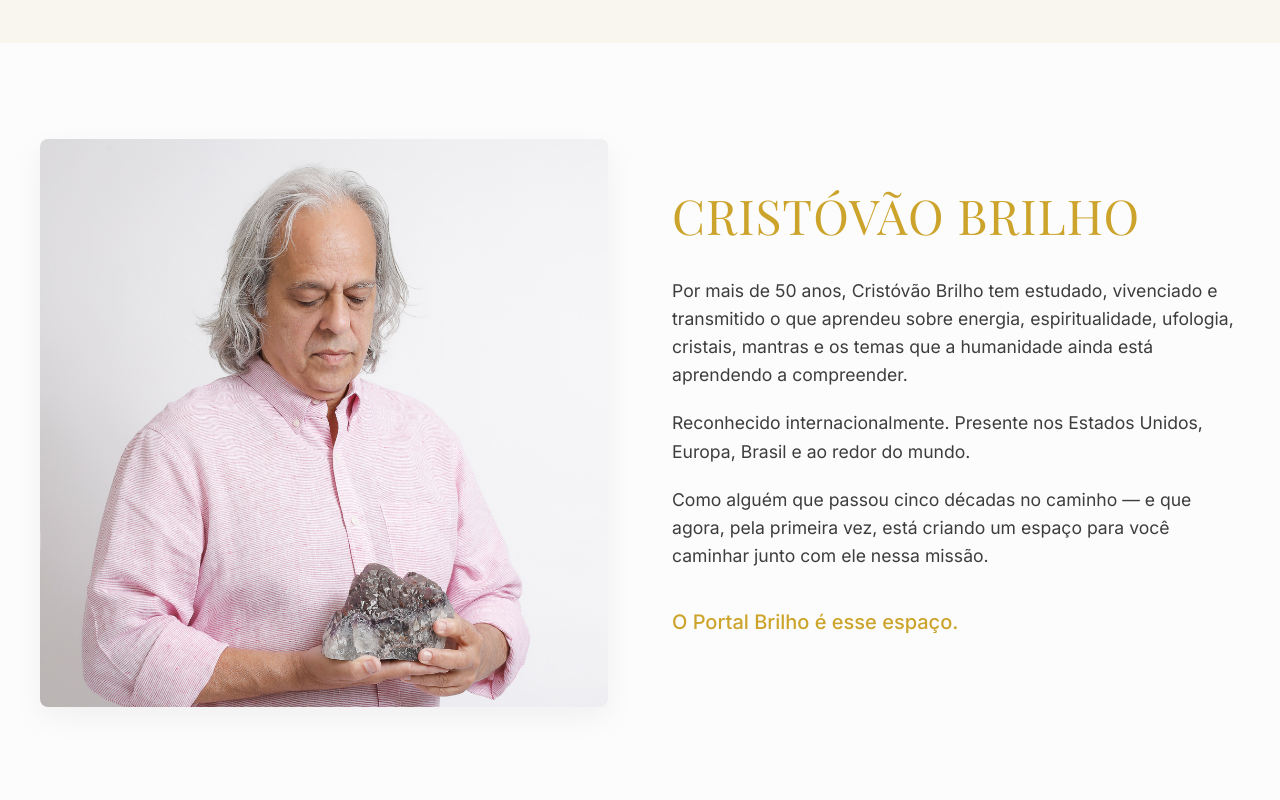
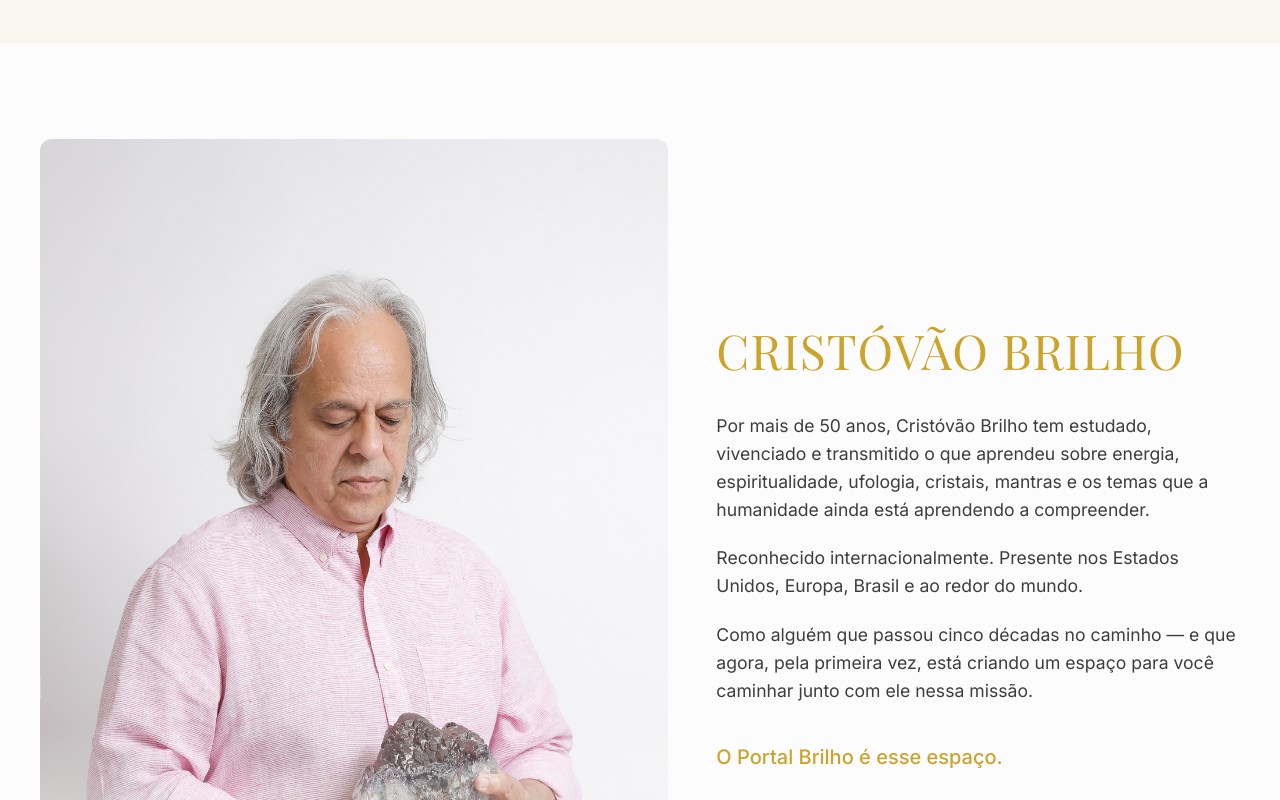
Before and after one commit to AssnzMoney/cristovao-lp, a Next.js app: page / in a window 1280 px wide. Shown: the part 3160-3960 px from the top of the page. Built offline with nearby package versions, Linux system fonts and the light colour scheme; a web font is replaced by a local one.

Commit message:
style: aumenta proporcao da foto do sobre e adiciona degradê na parte inferior

```diff
--- a/src/components/PortalBrilho/AboutMaster.module.css
+++ b/src/components/PortalBrilho/AboutMaster.module.css
@@ -12,8 +12,8 @@
 
 .grid {
   display: grid;
-  grid-template-columns: 1fr 1fr;
-  gap: 4rem;
+  grid-template-columns: 1.2fr 1fr;
+  gap: 3rem;
   align-items: center;
 }
 
@@ -23,14 +23,26 @@
   justify-content: center;
   position: relative;
   width: 100%;
-  aspect-ratio: 1 / 1;
+  aspect-ratio: 3 / 4; /* Deixa a foto mais alta */
+  border-radius: 12px;
+  overflow: hidden;
+}
+
+.imageWrapper::after {
+  content: "";
+  position: absolute;
+  bottom: 0;
+  left: 0;
+  width: 100%;
+  height: 30%; /* Altura do efeito fade */
+  background: linear-gradient(to top, var(--color-bg-primary) 0%, transparent 100%);
+  pointer-events: none;
 }
 
 .imageWrapper img {
   width: 100%;
   height: 100%;
   object-fit: cover;
-  border-radius: 12px;
   box-shadow: 0 10px 30px rgba(0,0,0,0.05);
 }
 
```
